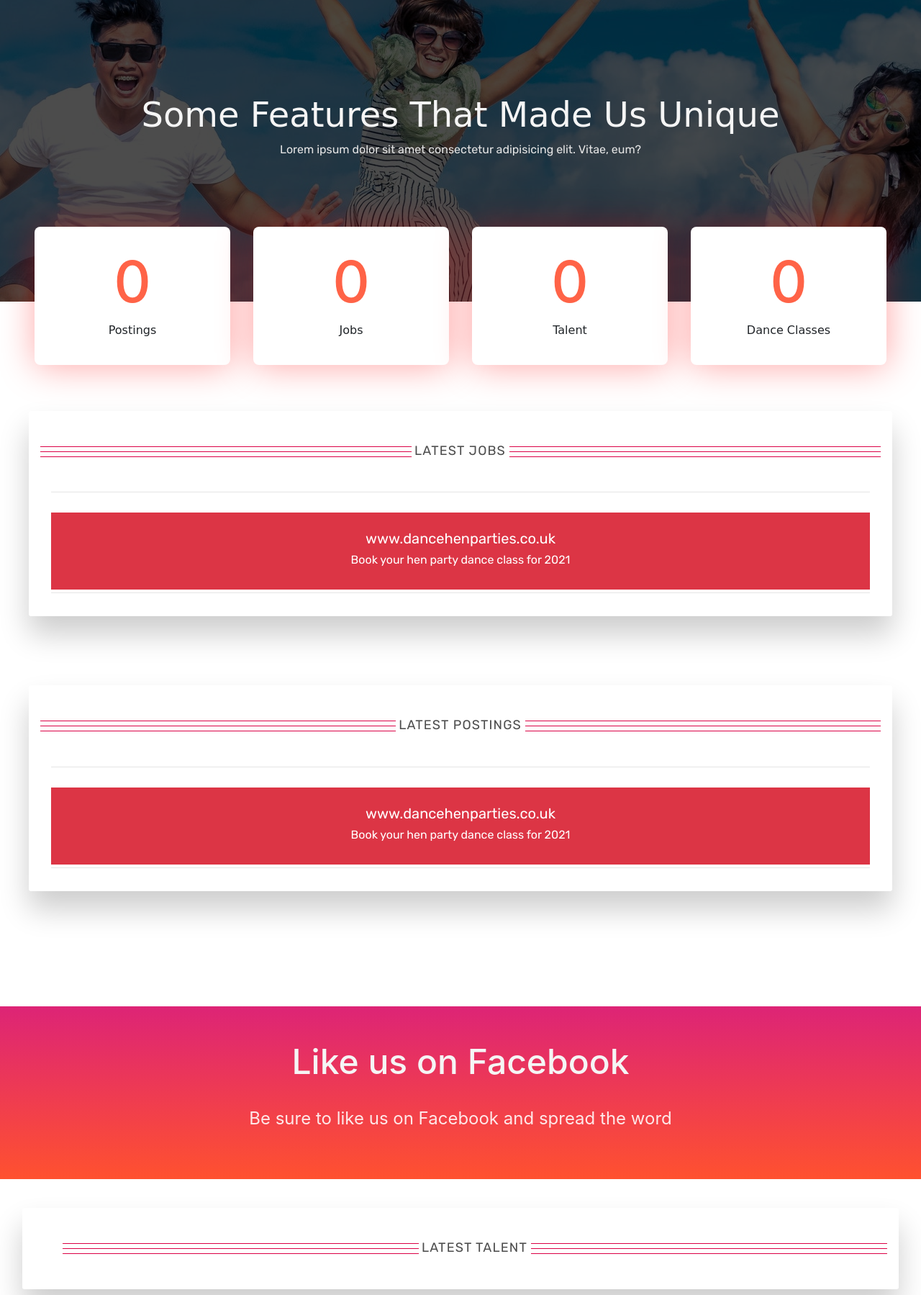
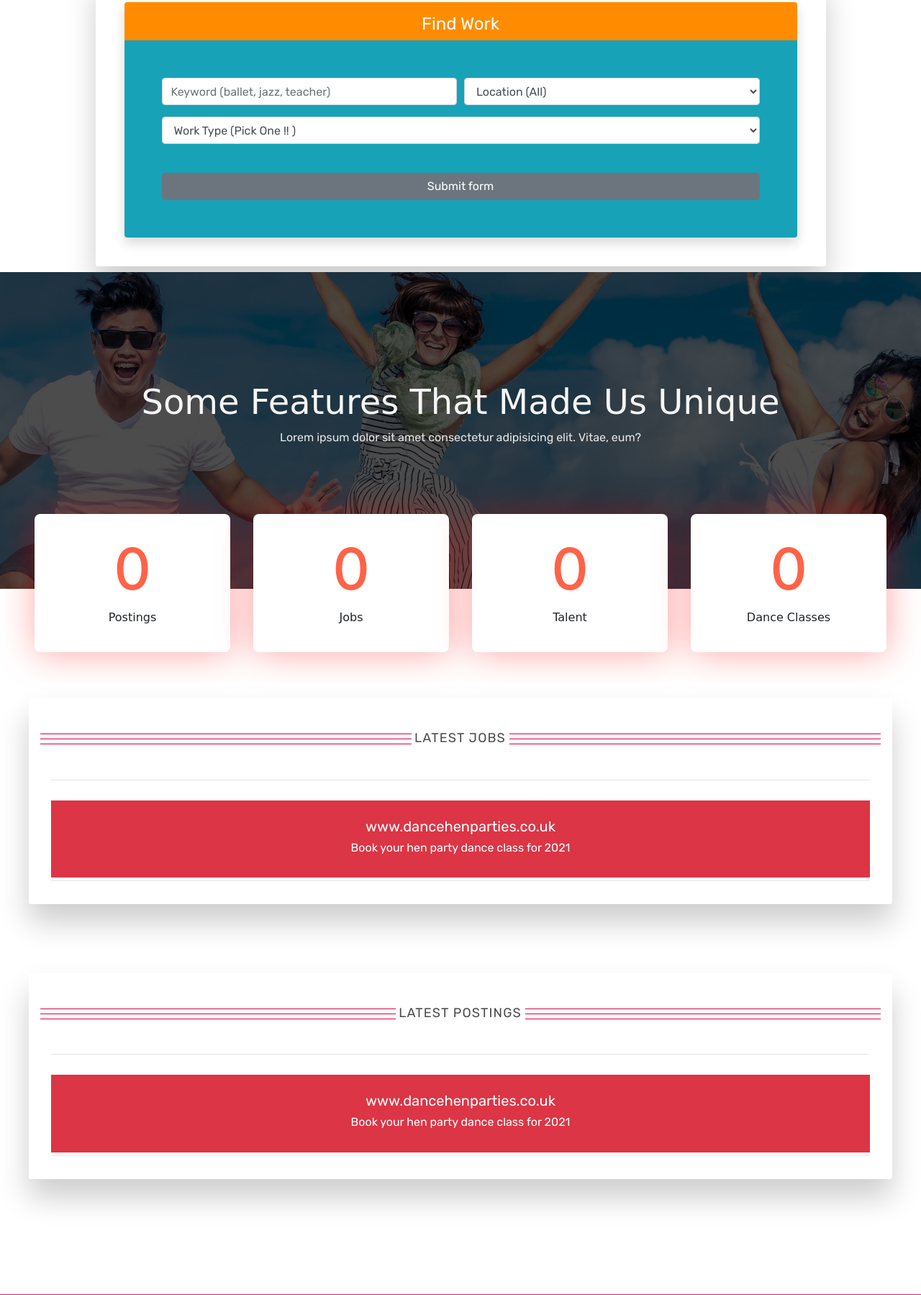
Before and after one commit to dancecentreuk/coviddancersuk, a Django app: page / in a window 1280 px wide. Shown: the part 576-2375 px from the top of the page at 72% size. Run offline with Django 3.2, Linux system fonts and the light colour scheme; data that the repository does not hold is empty; some libraries are stand-ins or nearby versions; some web fonts are replaced.

Commit message:
updated index 16

```diff
--- a/pages/templates/pages/index.html
+++ b/pages/templates/pages/index.html
@@ -11,13 +11,13 @@
         <div class="mt-2 container">
             <div class="content">
                 <div class="content-img">
-                    <img src="https://images.unsplash.com/photo-1504364269860-8be73aabdff2?ixlib=rb-1.2.1&ixid=eyJhcHBfaWQiOjEyMDd9&auto=format&fit=crop&w=1068&q=80" alt="Body Building">
+                    <img src="https://source.unsplash.com/1600x900/?dance" alt="Body Building">
                 </div>
                 <div class="content-text">
                     <h2 class="content-title">The Strength within</h2>
                     <h4 class="content-subtitle">Unleash your inner beast</h4>
                     <p class="content-paragraph">Lorem ipsum dolor sit amet consectetur adipisicing elit. Pariatur esse aut deleniti magni. Quaerat unde non beatae hic veniam necessitatibus reiciendis reprehenderit tempore alias maxime delectus, ullam aut adipisci, aliquid velit dolores molestiae, eius nihil nam et ut fugiat iste perspiciatis quis? Veniam accusantium ut recusandae eaque quas laudantium nostrum?</p>
-                    <p class="content-paragraph">Lorem ipsum dolor sit amet consectetur adipisicing elit. Pariatur esse aut deleniti magni. Quaerat unde non beatae hic veniam necessitatibus reiciendis reprehenderit tempore alias maxime delectus, ullam aut adipisci, aliquid velit dolores molestiae, eius nihil nam et ut fugiat iste perspiciatis quis? Veniam accusantium ut recusandae eaque quas laudantium nostrum?</p>
+{#                    <p class="content-paragraph">Lorem ipsum dolor sit amet consectetur adipisicing elit. Pariatur esse aut deleniti magni. Quaerat unde non beatae hic veniam necessitatibus reiciendis reprehenderit tempore alias maxime delectus, ullam aut adipisci, aliquid velit dolores molestiae, eius nihil nam et ut fugiat iste perspiciatis quis? Veniam accusantium ut recusandae eaque quas laudantium nostrum?</p>#}
                     <a href="#" class="btn">View More</a>
                 </div>
             </div>
@@ -26,65 +26,65 @@
 
 
 
-{#        <section class="section-9">#}
-{#            <div class="container text-center">#}
-{#            {% include 'partials/_alerts.html' %}#}
-{#                <div class="row">#}
-{#                    <div class="col-md-11 col-12 mx-auto">#}
-{#                        <div class="panel">#}
-{#                            <div class="bg-white shadow rounded overflow-hidden">#}
-{#                                <div class="px-4 pt-0 pb-2 newbadge">#}
-{#                                    <div class="media align-items-end profile-header">#}
-{#                                        <div class="media-body mt-3 text-white">#}
-{#                                            <h4 class="text-center mt-0 mb-0">Find Work</h4>#}
-{#                                        </div>#}
-{#                                    </div>#}
-{#                                </div>#}
-{#                                <div class="bg-info text-center">#}
-{#                                    <div class="p-5">#}
-{#                                        <div class="overlay p-1">#}
-{#                                            <div class="search">#}
-{#                                                <form action="{% url 'search' %}">#}
-{#                                                    <!-- Form Row 1 -->#}
-{#                                                    <div class="form-row">#}
-{#                                                        <div class="col-md-6 mb-3">#}
-{#                                                            <label class="sr-only">Keywords</label>#}
-{#                                                            <input type="text" name="keywords" class="form-control" placeholder="Keyword (ballet, jazz, teacher)">#}
-{#                                                        </div>#}
-{#                                                        <div class="col-md-6 mb-3">#}
-{#                                                            <label class="sr-only">City</label>#}
-{#                                                            <select name="city" class="form-control">#}
-{#                                                                <option selected="true" disabled="disabled">Location (All)</option>#}
-{#                                                                {% for key, value in location_choices %}#}
-{#                                                                    <option value="{{ key }}">{{ value }}</option>#}
-{#                                                                {% endfor %}#}
-{#                                                            </select>#}
-{#                                                        </div>#}
-{#                                                    </div>#}
-{#                                                    <!-- Form Row 2 -->#}
-{#                                                    <div class="form-row">#}
-{#                                                        <div class="col-md-12 mb-3">#}
-{#                                                            <label class="sr-only">Work</label>#}
-{#                                                            <select name="work" class="form-control">#}
-{#                                                                <option selected="true" disabled="disabled">Work Type (Pick One !! )</option>#}
-{#                                                                {% for key, value  in work_choices %}#}
-{#                                                                    <option value="{{ key }}">{{ value }}</option>#}
-{#                                                                {% endfor %}#}
-{#                                                            </select>#}
-{#                                                        </div>#}
-{#                                                    </div>#}
-{#                                                    <button class="btn btn-secondary btn-block mt-4" type="submit">Submit form</button#}
-{#                                                </form>#}
-{#                                            </div>#}
-{#                                        </div>#}
-{#                                    </div>#}
-{#                                </div>#}
-{#                            </div>#}
-{#                        </div>#}
-{#                    </div>#}
-{#                </div>#}
-{#            </div>#}
-{#        </section>#}
+        <section class="section-9">
+            <div class="container text-center">
+            {% include 'partials/_alerts.html' %}
+                <div class="row">
+                    <div class="col-md-11 col-12 mx-auto">
+                        <div class="panel">
+                            <div class="bg-white shadow rounded overflow-hidden">
+                                <div class="px-4 pt-0 pb-2 newbadge">
+                                    <div class="media align-items-end profile-header">
+                                        <div class="media-body mt-3 text-white">
+                                            <h4 class="text-center mt-0 mb-0">Find Work</h4>
+                                        </div>
+                                    </div>
+                                </div>
+                                <div class="bg-info text-center">
+                                    <div class="p-5">
+                                        <div class="overlay p-1">
+                                            <div class="search">
+                                                <form action="{% url 'search' %}">
+                                                    <!-- Form Row 1 -->
+                                                    <div class="form-row">
+                                                        <div class="col-md-6 mb-3">
+                                                            <label class="sr-only">Keywords</label>
+                                                            <input type="text" name="keywords" class="form-control" placeholder="Keyword (ballet, jazz, teacher)">
+                                                        </div>
+                                                        <div class="col-md-6 mb-3">
+                                                            <label class="sr-only">City</label>
+                                                            <select name="city" class="form-control">
+                                                                <option selected="true" disabled="disabled">Location (All)</option>
+                                                                {% for key, value in location_choices %}
+                                                                    <option value="{{ key }}">{{ value }}</option>
+                                                                {% endfor %}
+                                                            </select>
+                                                        </div>
+                                                    </div>
+                                                    <!-- Form Row 2 -->
+                                                    <div class="form-row">
+                                                        <div class="col-md-12 mb-3">
+                                                            <label class="sr-only">Work</label>
+                                                            <select name="work" class="form-control">
+                                                                <option selected="true" disabled="disabled">Work Type (Pick One !! )</option>
+                                                                {% for key, value  in work_choices %}
+                                                                    <option value="{{ key }}">{{ value }}</option>
+                                                                {% endfor %}
+                                                            </select>
+                                                        </div>
+                                                    </div>
+                                                    <button class="btn btn-secondary btn-block mt-4" type="submit">Submit form</button
+                                                </form>
+                                            </div>
+                                        </div>
+                                    </div>
+                                </div>
+                            </div>
+                        </div>
+                    </div>
+                </div>
+            </div>
+        </section>
         <section class="section-2 container-fluid p-0">
             <div class="cover">
                 <div class="overlay"></div>
```
